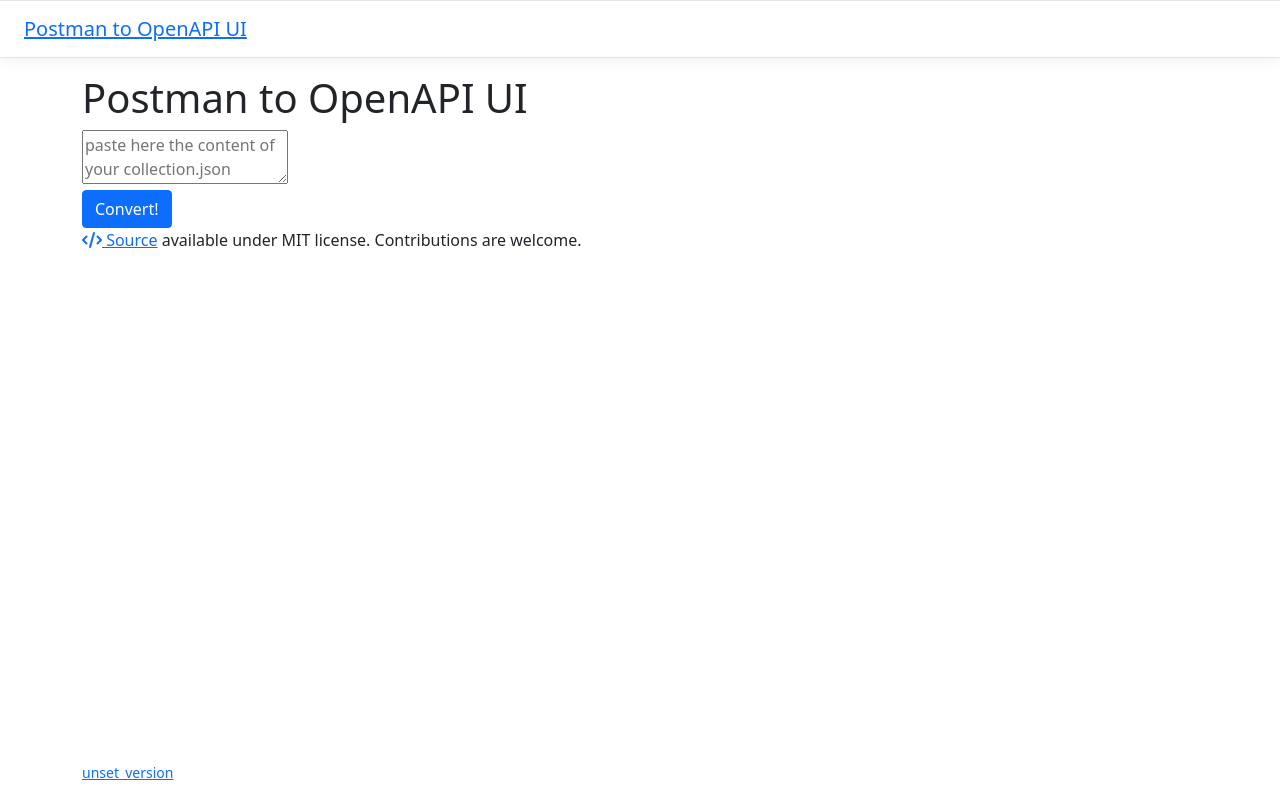
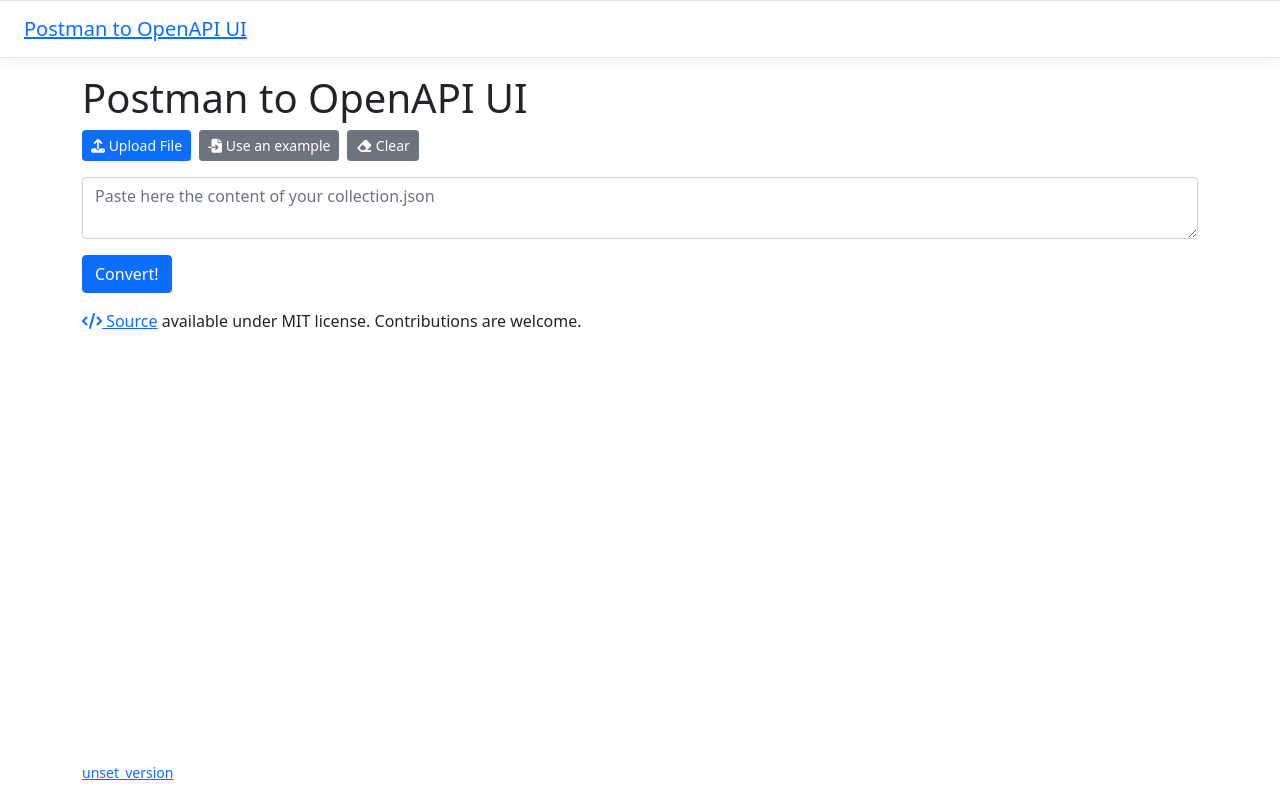
Before and after one commit to nexys-system/postman-openapi-ui, a React (Vite) app: page / in a window 1280 px wide. Built offline with nearby package versions, Linux system fonts and the light colour scheme.

Commit message:
added example and file download and upload

```diff
--- /dev/null
+++ b/src/content/file-upload.tsx
@@ -0,0 +1,32 @@
+import React from "react";
+
+const FileUpload = ({ onChange }: { onChange: (s: string) => void }) => {
+  const id = "file-upload";
+  const handleChange = async (v: React.ChangeEvent<HTMLInputElement>) => {
+    const { files } = v.target;
+
+    if (!files) {
+      throw Error("file is not an array");
+    }
+
+    const data = await files[0].text();
+
+    onChange(data);
+  };
+  return (
+    <>
+      <input
+        onChange={handleChange}
+        type="file"
+        id={id}
+        style={{ display: "none" }}
+      />
+
+      <label htmlFor={id} className={"btn btn-primary btn-sm"}>
+        <i className="fa fa-upload"></i> Upload File
+      </label>
+    </>
+  );
+};
+
+export default FileUpload;
--- a/src/content/form.tsx
+++ b/src/content/form.tsx
@@ -1,30 +1,81 @@
 import React from "react";
-
-const isContent = (content?: string): content is string =>
-  !!content && content !== "" && typeof content === "string";
+import FileUpload from "./file-upload";
+import { isContent } from "./utils";
 
 const Form = ({ onSubmit }: { onSubmit: (content: string) => void }) => {
   const [content, setContent] = React.useState<string | undefined>();
+  const [error, setError] = React.useState<string | undefined>();
 
   const handleSubmit = (e: React.FormEvent<HTMLFormElement>) => {
     e.preventDefault();
 
-    if (isContent(content)) {
+    if (!isContent(content)) {
+      setError("please check the input");
+      return;
+    }
+
     onSubmit(content);
+  };
+
+  const handleExample = async () => {
+    const r = await fetch("/postman-openapi-ui/example.json");
+    const t = await r.text();
+    setContent(t);
+  };
+
+  const handleFileChange = (data: string) => {
+    if (!isContent(data)) {
+      setError("please check the input");
+      setContent(data);
+      return;
     }
+
+    onSubmit(data);
   };
 
   return (
     <form onSubmit={handleSubmit}>
+      <div className="mb-3">
+        <ul className="list-inline">
+          <li className="list-inline-item">
+            <FileUpload onChange={handleFileChange} />
+          </li>
+          <li className="list-inline-item">
+            <button
+              onClick={handleExample}
+              type="button"
+              className="btn btn-secondary btn-sm"
+            >
+              <i className=" fa fa-file-import"></i> Use an example
+            </button>
+          </li>
+          <li className="list-inline-item">
+            <button
+              onClick={() => setContent("")}
+              type="button"
+              className="btn btn-secondary btn-sm"
+            >
+              <i className=" fa fa-eraser"></i> Clear
+            </button>
+          </li>
+        </ul>
+
         <textarea
-        placeholder={"paste here the content of your collection.json"}
+          className={"form-control" + (!!error ? " is-invalid" : "")}
+          id={"textInput"}
+          required
+          placeholder={"Paste here the content of your collection.json"}
           value={content}
           onChange={(v) => setContent(v.target.value)}
         />
-      <br />
+        {!!error && <div className="invalid-feedback">{error}</div>}
+      </div>
+
+      <div className="mb-3">
         <button type="submit" className="btn btn-primary">
           Convert!
         </button>
+      </div>
     </form>
   );
 };
--- a/src/content/output.tsx
+++ b/src/content/output.tsx
@@ -1,3 +1,5 @@
+import { saveByteArray } from "./utils";
+
 const Output = ({
   output,
   onReset,
@@ -8,6 +10,12 @@
   const handleCopy = async () => {
     await navigator.clipboard.writeText(output || "");
     alert("copied to clipboard");
+  };
+
+  const handleDownload = () => {
+    // https://stackoverflow.com/a/332163/1659569
+    const contentType = "text/x-yaml";
+    saveByteArray("openapi-generated.yml", output, contentType);
   };
 
   return (
@@ -31,6 +39,15 @@
             <i className="fa fa-rotate"></i>&nbsp;Reset
           </button>
         </li>
+        <li className="list-inline-item">
+          <button
+            className="btn btn-secondary btn-sm"
+            type="button"
+            onClick={handleDownload}
+          >
+            <i className="fa fa-file-arrow-down"></i>&nbsp;Download File
+          </button>
+        </li>
       </ul>
 
       <pre>{output}</pre>
--- /dev/null
+++ b/src/content/utils.ts
@@ -0,0 +1,28 @@
+const isJSONFormat = (s: string): boolean => {
+  try {
+    JSON.parse(s);
+    return true;
+  } catch (e) {
+    return false;
+  }
+};
+
+export const isContent = (content?: string): content is string =>
+  !!content &&
+  content !== "" &&
+  typeof content === "string" &&
+  isJSONFormat(content);
+
+export const saveByteArray = (
+  fileName: string,
+  content: string,
+  type: string = "application/text"
+) => {
+  const blob = new Blob([content], { type });
+  const link = document.createElement("a");
+  link.href = window.URL.createObjectURL(blob);
+
+  //link.download = fileName;
+  link.setAttribute("download", fileName);
+  link.click();
+};
```
Also changed, not shown: public/example.json (added, +33 -0 lines). Lines whose indentation alone changed are shown as unchanged.
